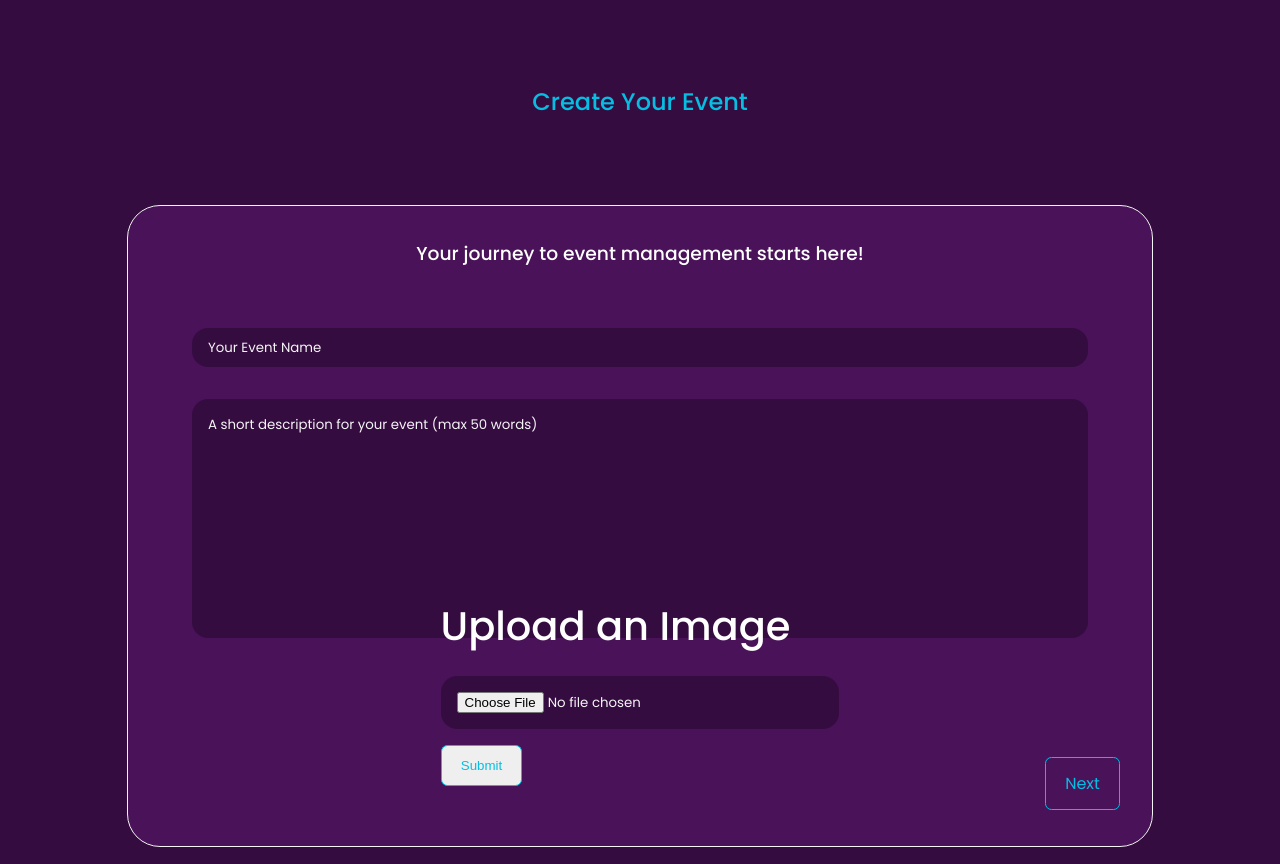
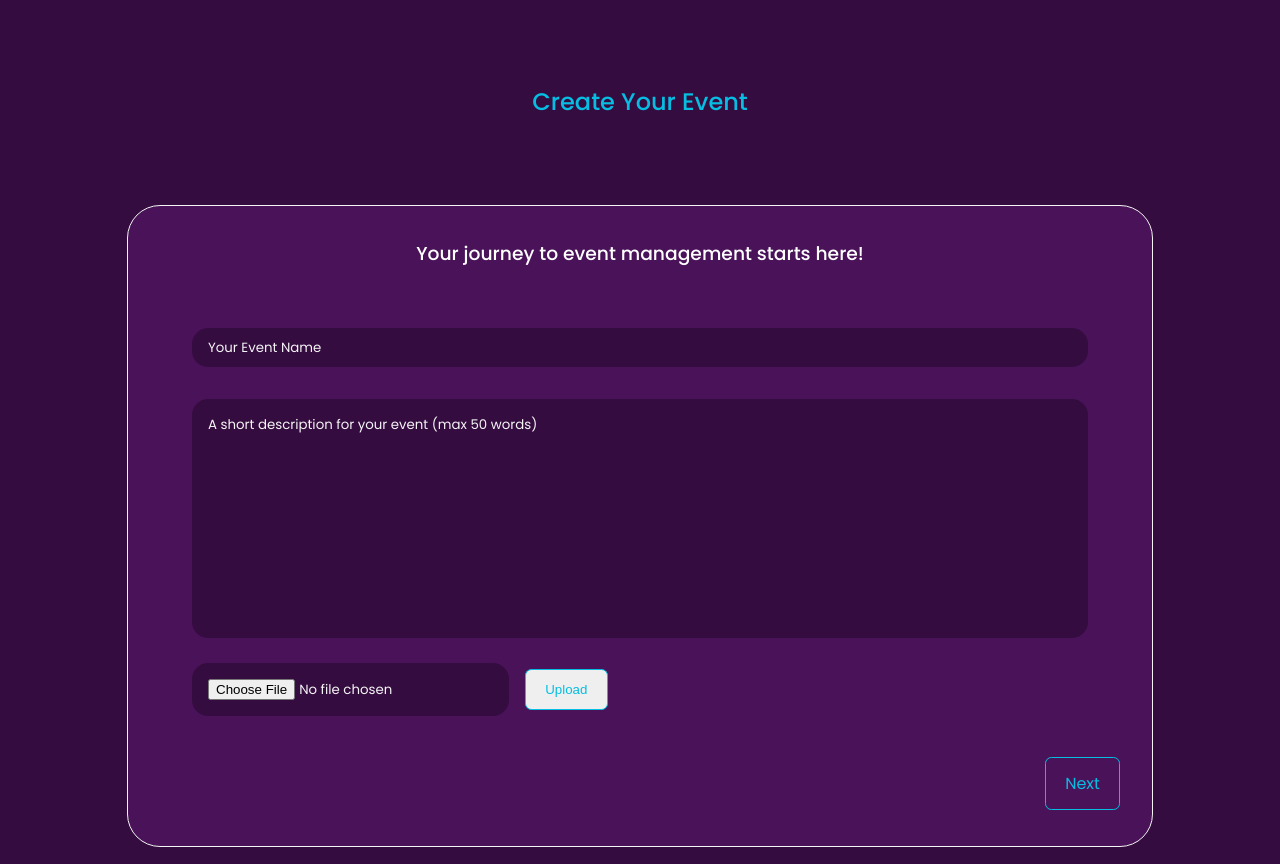
Before and after one commit to EveMark-App/web-front, a React (Create React App) app: page /create in a window 1280 px wide. Built offline with nearby package versions, Linux system fonts and the light colour scheme.

Commit message:
Upload styling

```diff
--- a/src/components/Upload/Upload.jsx
+++ b/src/components/Upload/Upload.jsx
@@ -1,25 +1,16 @@
 import React, { useState } from "react";
-import Alert from "./Alert";
+import "./upload.css";
 
-export default function Upload() {
+export default function Upload({ setUrl }) {
   const [fileInputState, setFileInputState] = useState("");
-  const [previewSource, setPreviewSource] = useState("");
   const [selectedFile, setSelectedFile] = useState();
   const [successMsg, setSuccessMsg] = useState("");
   const [errMsg, setErrMsg] = useState("");
+
   const handleFileInputChange = (e) => {
     const file = e.target.files[0];
-    previewFile(file);
     setSelectedFile(file);
     setFileInputState(e.target.value);
-  };
-
-  const previewFile = (file) => {
-    const reader = new FileReader();
-    reader.readAsDataURL(file);
-    reader.onloadend = () => {
-      setPreviewSource(reader.result);
-    };
   };
 
   const handleSubmitFile = (e) => {
@@ -38,25 +29,28 @@ export default function Upload() {
 
   const uploadImage = async (base64EncodedImage) => {
     try {
-      await fetch("http://172.20.10.11:3000/upload", {
+      await fetch("https://evemark.samikammoun.me/api/upload", {
         method: "POST",
         body: JSON.stringify({ data: base64EncodedImage }),
         headers: { "Content-Type": "application/json" },
-      });
+      })
+        .then((response) => response.json())
+        .then((data) => {
+          console.log("Success:", data.url);
+          setUrl(data.url);
+        });
       setFileInputState("");
-      setPreviewSource("");
+      setErrMsg("");
       setSuccessMsg("Image uploaded successfully");
     } catch (err) {
       console.error(err);
+      setSuccessMsg("");
       setErrMsg("Something went wrong!");
     }
   };
   return (
-    <div>
-      <h1 className="title">Upload an Image</h1>
-      <Alert msg={errMsg} type="danger" />
-      <Alert msg={successMsg} type="success" />
-      <form onSubmit={handleSubmitFile} className="form">
+    <div className="upload">
+      <label className="file-upload">
         <input
           id="fileInput"
           type="file"
@@ -65,11 +59,14 @@ export default function Upload() {
           value={fileInputState}
           className="form-input"
         />
-        <button className="btn" type="submit">
-          Submit
-        </button>
-      </form>
-      {previewSource && <img src={previewSource} alt="chosen" style={{ height: "300px" }} />}
+      </label>
+      <button className="btn" type="submit" onClick={handleSubmitFile}>
+        Upload
+      </button>
+      <h5>
+        {successMsg}
+        {errMsg}
+      </h5>
     </div>
   );
 }
--- /dev/null
+++ b/src/components/Upload/upload.css
@@ -0,0 +1,6 @@
+.upload {
+  width: 100%;
+  display: flex;
+  align-items: center;
+  gap: 1rem;
+}
```
